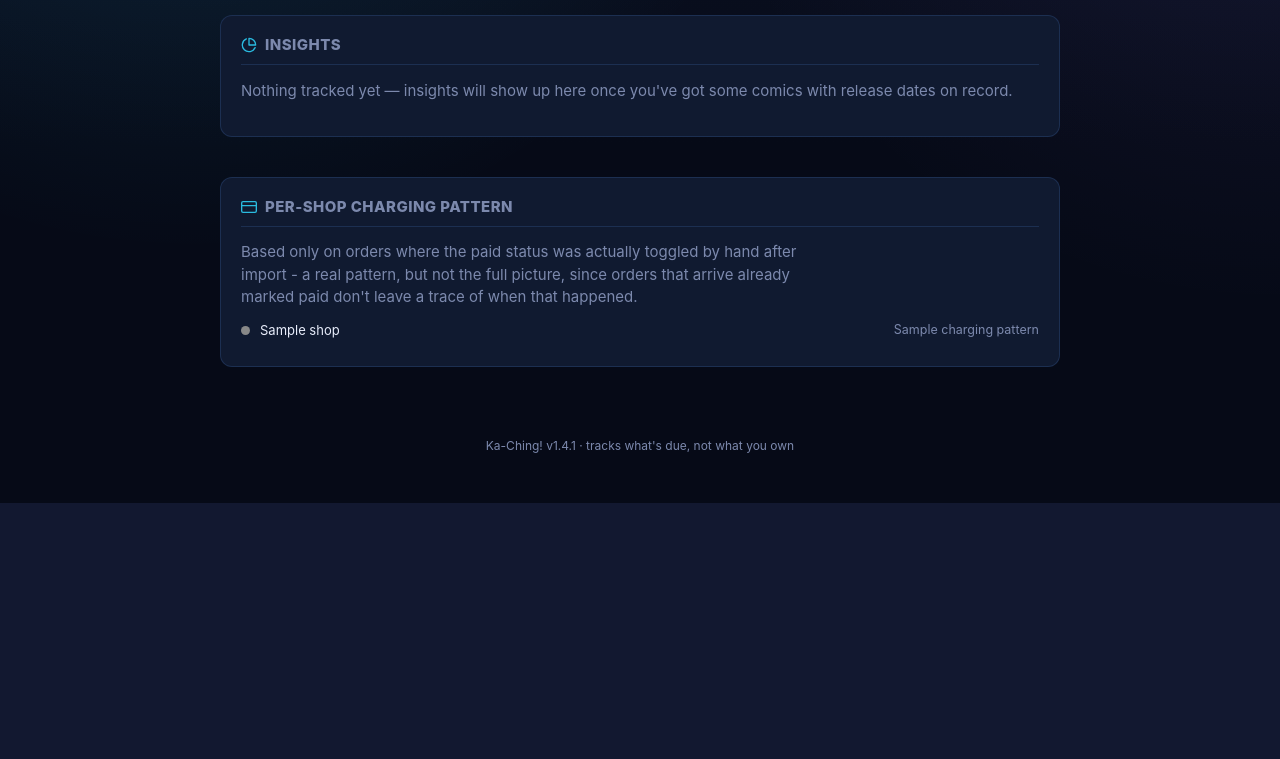
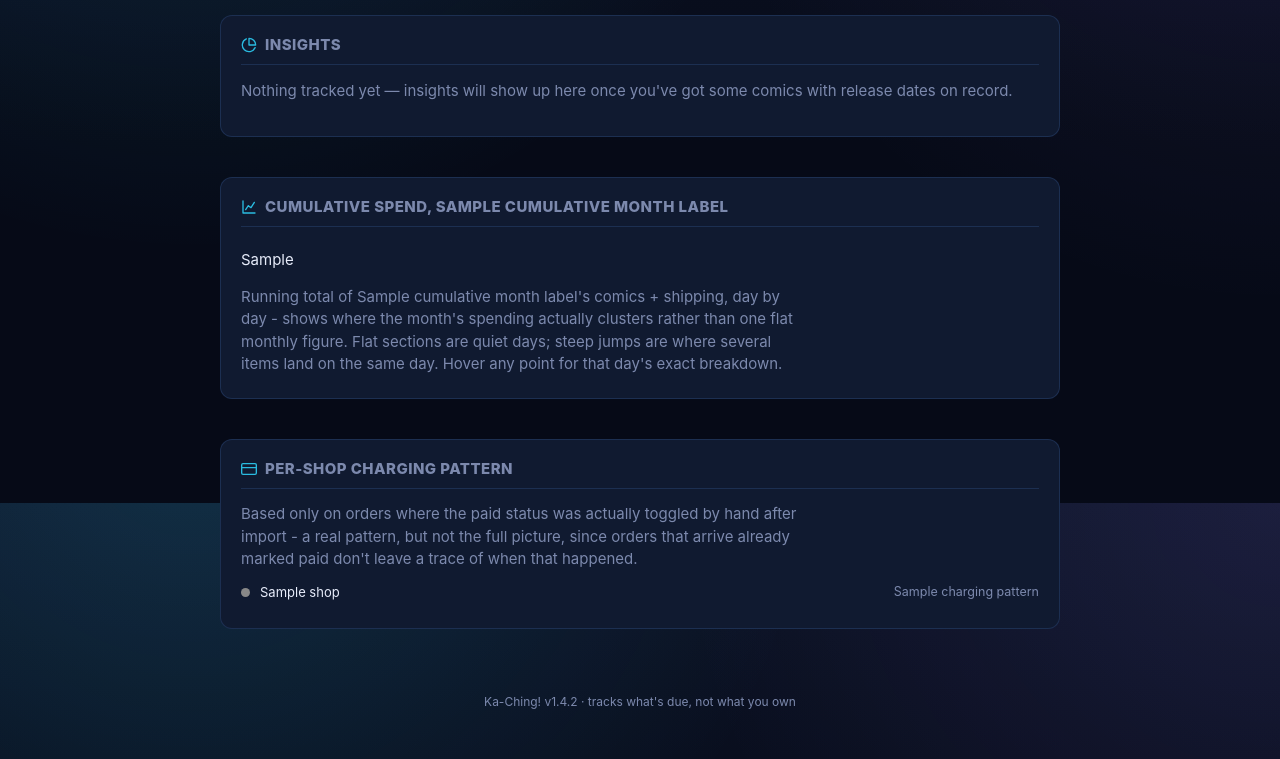
Before and after one commit to callum87-Lab/Ka-Ching, a FastAPI app: template app/templates/insights.html in a window 1280 px wide. Shown: the part 297-1056 px from the top of the page. Before the commit the page ends 800 px from the top, so only its background shows below. Run offline with FastAPI, Linux system fonts and the light colour scheme; the template is opened without the code that fills it: most values are stand-ins (such as "Sample title", 1, 10 or a date in 2020); parts of the project's set-up code (start-up, migrations or seed data) failed here and were passed over.

Commit message:
Fix per-shop charging pattern missing most real data; reuse proper chart component for cumulative spend; fix price distribution bar visibility

```diff
--- a/app/main.py
+++ b/app/main.py
@@ -31,7 +31,7 @@ logger = logging.getLogger("kaching")
 app = FastAPI(title="Ka-Ching!")
 templates = Jinja2Templates(directory=os.path.join(APP_DIR, "templates"))
 
-APP_VERSION = "1.4.1"
+APP_VERSION = "1.4.2"
 templates.env.globals["app_version"] = APP_VERSION
 app.mount("/static", StaticFiles(directory=os.path.join(APP_DIR, "static")), name="static")
 
@@ -1166,7 +1166,7 @@ def mark_item(item_id: int, action: str = Form(...), next: str | None = Form(Non
     cur = conn.cursor()
 
     cur.execute(
-        "SELECT id, name, order_number, release_date, status, manual_override FROM items WHERE id = ?",
+        "SELECT id, name, order_number, release_date, status, charge_status, manual_override FROM items WHERE id = ?",
         (item_id,),
     )
     before = cur.fetchone()
@@ -1188,6 +1188,16 @@ def mark_item(item_id: int, action: str = Form(...), next: str | None = Form(Non
             """,
             (now, item_id),
         )
+        # This quick toggle is how most items actually get marked paid day
+        # to day - the full edit form's own history logging (elsewhere in
+        # this file) never sees this path at all, which silently starved
+        # the per-shop charging-pattern insight of virtually all its real
+        # data despite people genuinely using this button constantly.
+        if before_dict and before_dict["charge_status"] != "charged":
+            cur.execute(
+                "INSERT INTO item_history (item_id, changed_at, field_name, old_value, new_value) VALUES (?, ?, ?, ?, ?)",
+                (item_id, now, "charge_status", before_dict["charge_status"], "charged"),
+            )
     elif action == "cancel":
         cur.execute(
             """
@@ -1916,29 +1926,52 @@ def insights_page(request: Request):
         for sub in s["sub_shops"]:
             sub["pct"] = round((sub["total"] / max_shop_total) * 100, 1)
 
-    # Cumulative spend curve: running total through the current month,
-    # comics + shipping together (matching every other total figure on
-    # this page), day by day from the 1st through today. Only the
-    # current month, not a full calendar year of curves - a whole
-    # year of running totals reset back to zero eleven times isn't a
-    # meaningful shape to look at, unlike one month's own build-up.
+    # Cumulative spend curve: reuses the exact same chart component as
+    # the 12-month trend above (gradient glow line, permanent dots, the
+    # existing hover tooltip) rather than a separate hand-rolled mini
+    # chart - same real interactivity, same polish, just fed day-by-day
+    # data for the current month instead of month-by-month for the
+    # year. Comics/shipping/count are tracked as running cumulative
+    # sums, not each day's own figure, so hovering any point reads as
+    # "as of this day" - matching what the line itself is showing.
     today = date.today()
     month_start = today.replace(day=1)
     month_items = [i for i in dated_items if i["release_date"][:7] == today.strftime("%Y-%m")]
     month_groups = group_by_date(month_items)
-    daily_totals = {}
+    daily = {}
     for group in month_groups:
         day_shipping, _, _, _, _, _, _, _, _ = compute_shipping_for_groups(cur, [group])
-        daily_totals[group["date"]] = round(group["subtotal"] + day_shipping, 2)
-
+        daily[group["date"]] = {
+            "comics": group["subtotal"],
+            "shipping": day_shipping,
+            "count": sum(len(sg["entries"]) for sg in group["source_groups"]),
+        }
+
+    days_so_far = (today - month_start).days + 1
+    label_every = 5 if days_so_far > 15 else (2 if days_so_far > 7 else 1)
     cumulative_curve = []
-    running = 0.0
-    day = month_start
-    while day <= today:
+    running_comics = running_shipping = 0.0
+    running_count = 0
+    for offset in range(days_so_far):
+        day = month_start + timedelta(days=offset)
         iso = day.isoformat()
-        running += daily_totals.get(iso, 0.0)
-        cumulative_curve.append({"date": iso, "day": day.day, "total": round(running, 2)})
-        day += timedelta(days=1)
+        d = daily.get(iso)
+        if d:
+            running_comics += d["comics"]
+            running_shipping += d["shipping"]
+            running_count += d["count"]
+        is_last = offset == days_so_far - 1
+        show_label = offset == 0 or is_last or (offset + 1) % label_every == 0
+        cumulative_curve.append({
+            "label": str(day.day) if show_label else "",
+            "total": round(running_comics + running_shipping, 2),
+            "comics_total": round(running_comics, 2),
+            "shipping_total": round(running_shipping, 2),
+            "count": running_count,
+            "is_current": is_last,
+        })
+    cumulative_svg = render_trend_svg(cumulative_curve, "cumulative") if len(cumulative_curve) > 1 else ""
+    cumulative_month_label = today.strftime("%B")
 
     # Price distribution: fixed £10 buckets up to £50, then a single
     # £50+ catch-all - fixed rather than dynamically sized so the shape
@@ -2006,8 +2039,8 @@ def insights_page(request: Request):
         "top_month": top_month,
         "priciest_item": priciest_item,
         "shop_stats": shop_stats,
-        "cumulative_curve": cumulative_curve,
-        "cumulative_month_label": today.strftime("%B"),
+        "cumulative_svg": cumulative_svg,
+        "cumulative_month_label": cumulative_month_label,
         "price_distribution": price_distribution,
         "max_bucket_count": max_bucket_count,
         "charging_pattern": charging_pattern,
--- a/app/templates/insights.html
+++ b/app/templates/insights.html
@@ -274,30 +274,16 @@
   {% endif %}
 </section>
 
-{% if cumulative_curve|length > 1 %}
+{% if cumulative_svg %}
 <section class="block">
   <div class="block-head">
     <h2><span class="block-icon"><svg viewBox="0 0 24 24" fill="none" stroke="currentColor" stroke-width="2" stroke-linecap="round" stroke-linejoin="round"><path d="M3 3v18h18"/><path d="M7 16l4-6 4 3 5-8"/></svg></span>Cumulative spend, {{ cumulative_month_label }}</h2>
-    <span class="block-total mono">{{ currency() }}{{ "%.2f"|format(cumulative_curve[-1].total) }} so far</span>
   </div>
-  <svg viewBox="0 0 700 110" preserveAspectRatio="none" style="width:100%; display:block;" role="img" aria-label="Running total of this month's spend, day by day">
-    {% set max_running = cumulative_curve[-1].total or 1 %}
-    {% set pts = [] %}
-    {% for pt in cumulative_curve %}
-      {% set x = (20 + (pt.day - 1) * (660 / (cumulative_curve|length - 1 if cumulative_curve|length > 1 else 1)))|round(1) %}
-      {% set y = (80 - (pt.total / max_running) * 70)|round(1) %}
-      {% if pts.append((x, y)) %}{% endif %}
-    {% endfor %}
-    <line x1="20" y1="10" x2="680" y2="10" stroke="var(--border)" stroke-width="1"/>
-    <line x1="20" y1="80" x2="680" y2="80" stroke="var(--border)" stroke-width="1"/>
-    <polyline points="{% for x, y in pts %}{{ x }},{{ y }} {% endfor %}" fill="none" stroke="var(--neon-blue)" stroke-width="2.5" stroke-linecap="round" stroke-linejoin="round"/>
-    {% set last_x, last_y = pts[-1] %}
-    <circle cx="{{ last_x }}" cy="{{ last_y }}" r="5" fill="var(--bg-1)" stroke="var(--neon-blue)" stroke-width="2.5"/>
-    <text x="20" y="102" font-size="12" fill="var(--text-muted)">{{ cumulative_curve[0].day }} {{ cumulative_month_label }}</text>
-    <text x="680" y="102" text-anchor="end" font-size="12" font-weight="700" fill="var(--neon-blue)">Today ({{ cumulative_curve[-1].day }} {{ cumulative_month_label }})</text>
-  </svg>
+  <div class="chart insight-chart-wrap">
+    {{ cumulative_svg|safe }}
+  </div>
   <p class="muted item-form-hint">
-    Running total of {{ cumulative_month_label }}'s comics + shipping so far, day by day - shows where the month's spending actually clusters rather than one flat monthly figure. Flat sections are quiet days; steep jumps are where several items land on the same day.
+    Running total of {{ cumulative_month_label }}'s comics + shipping, day by day - shows where the month's spending actually clusters rather than one flat monthly figure. Flat sections are quiet days; steep jumps are where several items land on the same day. Hover any point for that day's exact breakdown.
   </p>
 </section>
 {% endif %}
@@ -307,16 +293,13 @@
   <div class="block-head">
     <h2><span class="block-icon"><svg viewBox="0 0 24 24" fill="none" stroke="currentColor" stroke-width="2" stroke-linecap="round" stroke-linejoin="round"><line x1="12" y1="20" x2="12" y2="10"/><line x1="18" y1="20" x2="18" y2="4"/><line x1="6" y1="20" x2="6" y2="16"/></svg></span>Price distribution</h2>
   </div>
-  <div style="display:flex; align-items:flex-end; gap:8px; height:70px;">
+  <div class="insight-weekday-chart">
     {% for b in price_distribution %}
-    <div style="flex:1; display:flex; flex-direction:column; align-items:center; justify-content:flex-end; height:100%;">
-      <div style="width:100%; background:var(--neon-blue); opacity:{{ 0.3 + (b.count / max_bucket_count) * 0.6 }}; border-radius:3px 3px 0 0; height:{{ (b.count / max_bucket_count * 100)|round }}%;"></div>
+    <div class="insight-weekday-bar-wrap">
+      <span class="mono" style="font-size:11px; color:var(--text-muted);">{{ b.count }}</span>
+      <div class="insight-weekday-bar" style="height: {{ (b.count / max_bucket_count * 100)|round }}%; background: var(--neon-blue);"></div>
+      <span class="insight-weekday-label">{{ b.label }}</span>
     </div>
-    {% endfor %}
-  </div>
-  <div style="display:flex; gap:8px; margin-top:6px;">
-    {% for b in price_distribution %}
-    <div style="flex:1; text-align:center; font-size:11px; color:var(--text-muted);">{{ b.label }}</div>
     {% endfor %}
   </div>
   <p class="muted item-form-hint">
```
